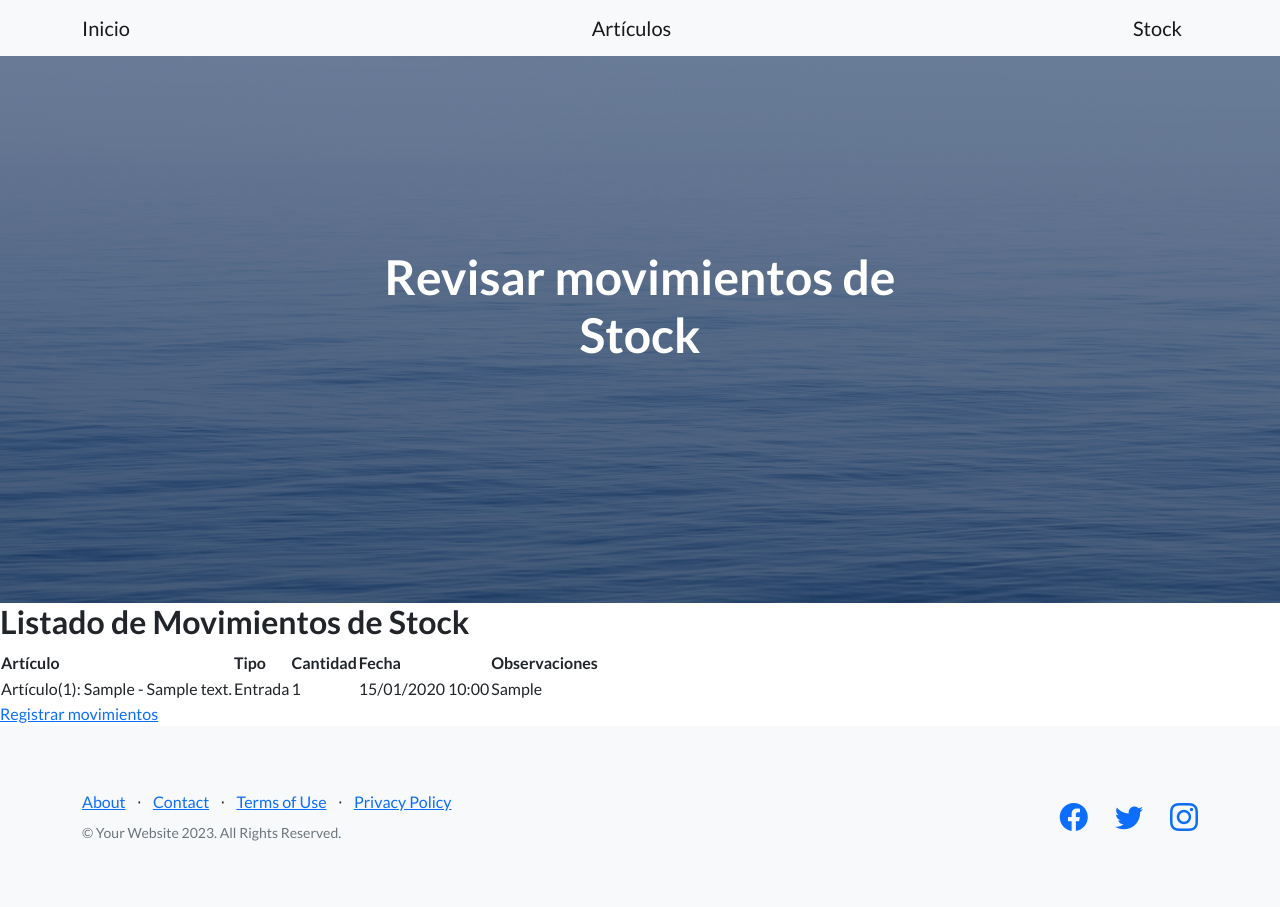
After one commit to JennyCuba/JennyCubaPF_Django, a Django app: page /stock/ in a window 1280 px wide. The commit adds this page. Run offline with Django 5.2, Linux system fonts and the light colour scheme; tables that the repository leaves empty hold one stand-in row (values such as "Sample post"); some libraries are stand-ins or nearby versions.

Commit message:
listado y registro de stock

```diff
--- a/JennyCubaPF_Django/urls.py
+++ b/JennyCubaPF_Django/urls.py
@@ -20,5 +20,5 @@ from django.urls import path, include
 urlpatterns = [
     path('admin/', admin.site.urls),
     path('', include("inicio.urls")),
-    path('stock/', include("stock.urls"))
+    path('stock/', include("stock.urls")),
 ]
--- a/Templates/base.html
+++ b/Templates/base.html
@@ -26,7 +26,7 @@
             <div class="container">
                 <a class="navbar-brand" href={% url "inicio:inicio" %}>Inicio</a>
                 <a class="navbar-brand" href={% url "inicio:listado_articulo" %}>Artículos</a>
-                <a class="navbar-brand" href={% url "stock:listado_stock" %}>Stock</a>
+                <a class="navbar-brand" href={% url "stock:listado_movimientos" %}>Stock</a>
                 {% comment "" %}<a class="btn btn-primary" href="#signup">Sign Up</a>{% endcomment %}
             </div>
         </nav>
--- /dev/null
+++ b/stock/Templates/stock/listado_movimientos.html
@@ -0,0 +1,43 @@
+{% extends 'base.html' %}
+
+{% block title_head %}
+    Stock
+{% endblock title_head %}
+
+{% block h1_header %}
+    Revisar movimientos de Stock
+{% endblock h1_header %}
+
+
+{% block main %}
+  <h2>Listado de Movimientos de Stock</h2>
+
+  <table>
+    <thead>
+      <tr>
+        <th>Artículo</th>
+        <th>Tipo</th>
+        <th>Cantidad</th>
+        <th>Fecha</th>
+        <th>Observaciones</th>
+      </tr>
+    </thead>
+    <tbody>
+      {% for movimiento in movimientos %}
+        <tr>
+          <td>{{ movimiento.articulo }}</td>
+          <td>{{ movimiento.get_tipo_display }}</td>
+          <td>{{ movimiento.cantidad }}</td>
+          <td>{{ movimiento.fecha|date:"d/m/Y H:i" }}</td>
+          <td>{{ movimiento.observaciones }}</td>
+        </tr>
+      {% empty %}
+        <tr>
+          <td colspan="5">No hay movimientos registrados.</td>
+        </tr>
+      {% endfor %}
+    </tbody>
+  </table>
+
+  <a href="{% url 'stock:registrar_movimientos' %}">Registrar movimientos</a>
+{% endblock main %}
--- a/stock/urls.py
+++ b/stock/urls.py
@@ -5,6 +5,7 @@ app_name = 'stock'
 
 urlpatterns = [
 
-    path('stock/', views.listado_stock.as_view(), name='listado_stock'),
+    path('', views.ListadoMovimientos.as_view(), name='listado_movimientos'),
+    path('movimientos/', views.RegistrarMovimientos.as_view(), name='registrar_movimientos'),
 
 ]
--- a/stock/views.py
+++ b/stock/views.py
@@ -1,15 +1,18 @@
 from django.shortcuts import render
 from django.views.generic.list import ListView
+from django.views.generic.edit import CreateView
+from django.urls import reverse_lazy
 from stock.models import MovimientoStock
 
 # Create your views here.
-class listado_stock(ListView):
+class ListadoMovimientos(ListView):
     model = MovimientoStock
-    template_name = 'stock/listado_stock.html'
+    template_name = 'stock/listado_movimientos.html'
     context_object_name = 'movimientos'
     ordering = ['-fecha']
 
-    def get_context_data(self, **kwargs):
-        context = super().get_context_data(**kwargs)
-        context['titulo'] = 'Listado de Movimientos de Stock'
-        return context
+class RegistrarMovimientos(CreateView):
+    model = MovimientoStock
+    fields = ['articulo', 'tipo', 'cantidad', 'observaciones']
+    template_name = 'stock/registrar_movimientos.html'
+    success_url = reverse_lazy('stock:listado_movimientos')
```
Also changed, not shown: stock/Templates/stock/listado_stock.html (deleted, +0 -14 lines), stock/Templates/stock/registrar_movimientos.html (added, +21 -0 lines).
